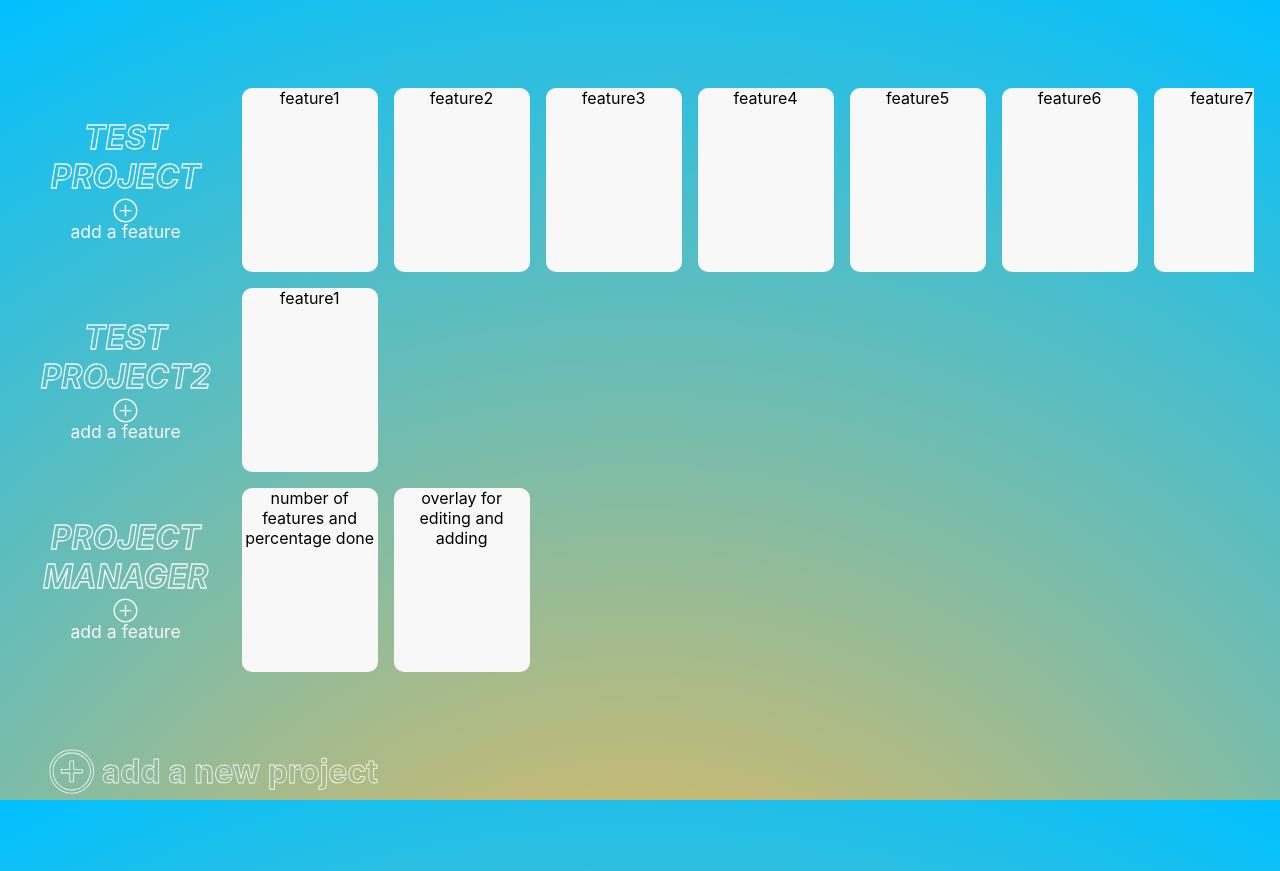
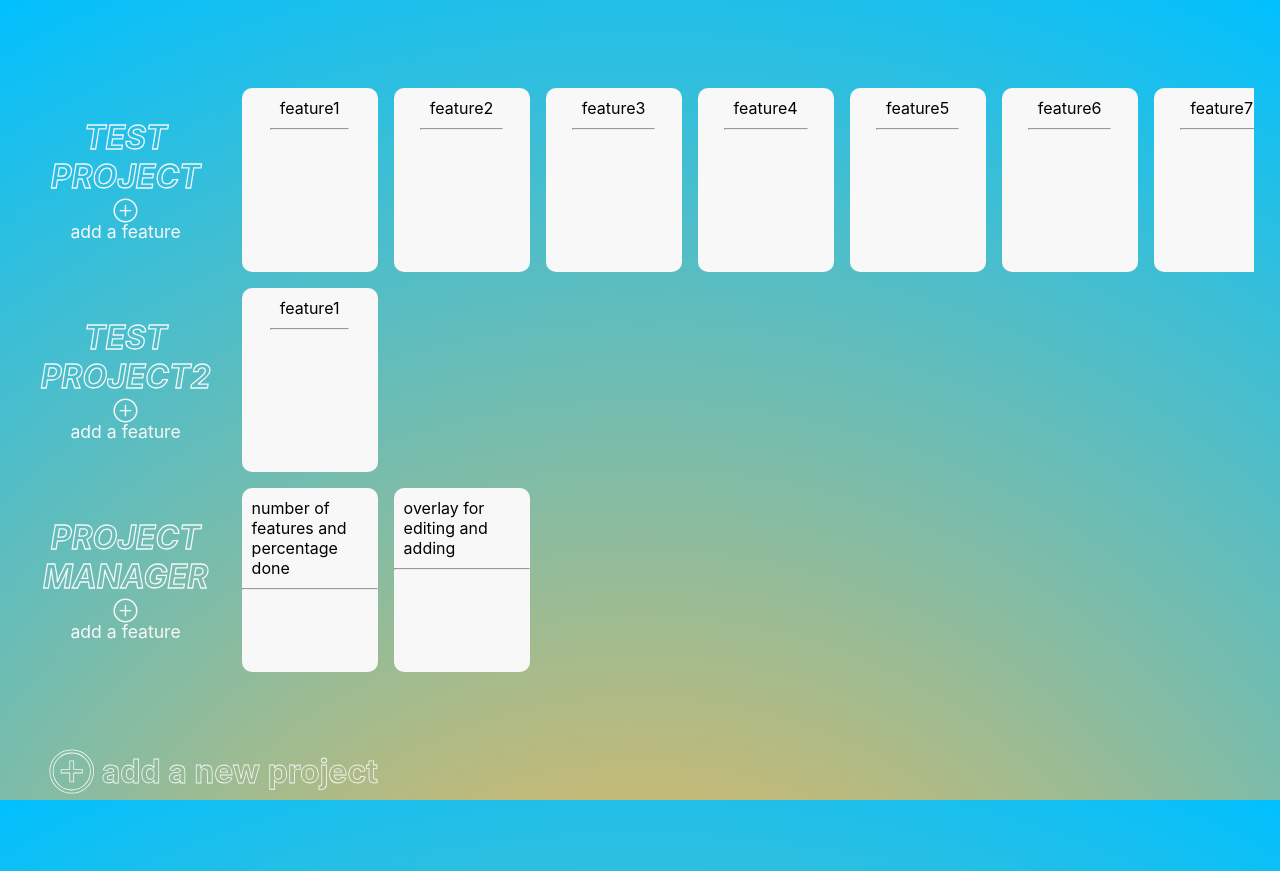
Before and after one commit to tootboi/React-ProjectManager, a React (Create React App) app: page / in a window 1280 px wide. Built offline with nearby package versions, Linux system fonts and the light colour scheme.

Commit message:
fixed visual bug when dealing with features with varying numbers of lines

```diff
--- a/src/components/FeatureDetails.js
+++ b/src/components/FeatureDetails.js
@@ -2,7 +2,12 @@ import React, { useContext } from 'react';
 
 const FeatureDetails = ({feature}) => {
     return (
-        <div className="feature">{feature.feature}</div>
+        <div className="feature">
+            <div className="featureContainer">
+                <div className="featureTitle">{feature.feature}</div>
+                <hr/>
+            </div>
+        </div>
     );
 }
 
--- a/src/index.css
+++ b/src/index.css
@@ -31,7 +31,7 @@ body {
   display: none;
 }
 
-.featureList div {
+.feature {
   white-space: normal;
   display: inline-block;
   margin: 1vh;
@@ -40,8 +40,17 @@ body {
   width: 17vh;
   border-radius: 10px;
   overflow-wrap: break-word;
+  display: inline-flex;
+  justify-content: center;
   align-items: center;
-  text-align: center;
+}
+
+.featureContainer {
+  height: 100%;
+}
+
+.featureContainer > div{
+  margin: 10px;
 }
 
 div.project {
@@ -67,10 +76,6 @@ div.projectTitle {
   margin-bottom: .5vh;
 }
 
-.projectTitle p {
-  margin: 0;
-}
-
 .addProject {
   width: fit-content;
   margin-top: 9vh;
```
